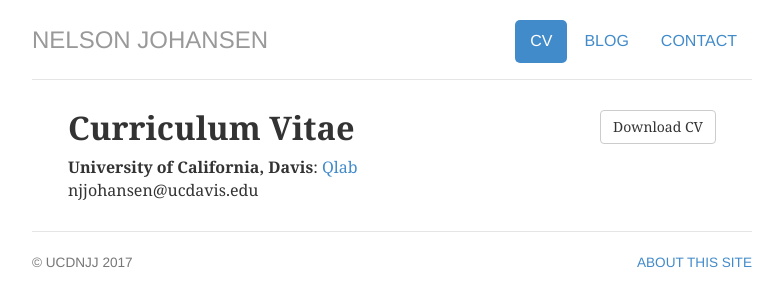
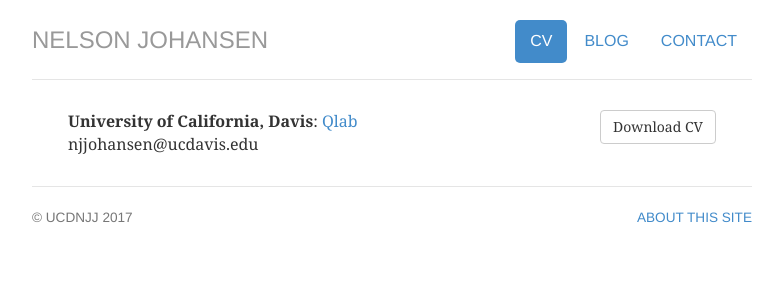
Before and after one commit to UCDNJJ/ucdnjj.github.io_old, a Jekyll site: the page built from cv/index.html, in a window 1280 px wide. Shown: the top 307 px of the page, without its empty margins (248-1031 px from the left). Built offline with Jekyll 4.4.1, drawn with Linux system fonts in a browser that asks for light colours.

Commit message:
Update index.html

```diff
--- a/cv/index.html
+++ b/cv/index.html
@@ -11,7 +11,6 @@ description: Current CV for Jonathan McGlone, a Librarian, Front-End Developer,
 <div class="cv">
 	<a href="/files/NelsonJohansen-CV-2018.pdf" class="btn btn-default pull-right" title="Download CV as PDF">Download CV</a>
 	<div itemscope itemtype="http://data-vocabulary.org/Person">
-		<span itemprop="name"><h1>Curriculum Vitae</h1></span>
 		<address>
 		<span itemprop="affiliation"><strong>University of California, Davis</strong>: </span>
 		<a href="http://qlab.faculty.ucdavis.edu/"> Qlab<br> </a>
```
